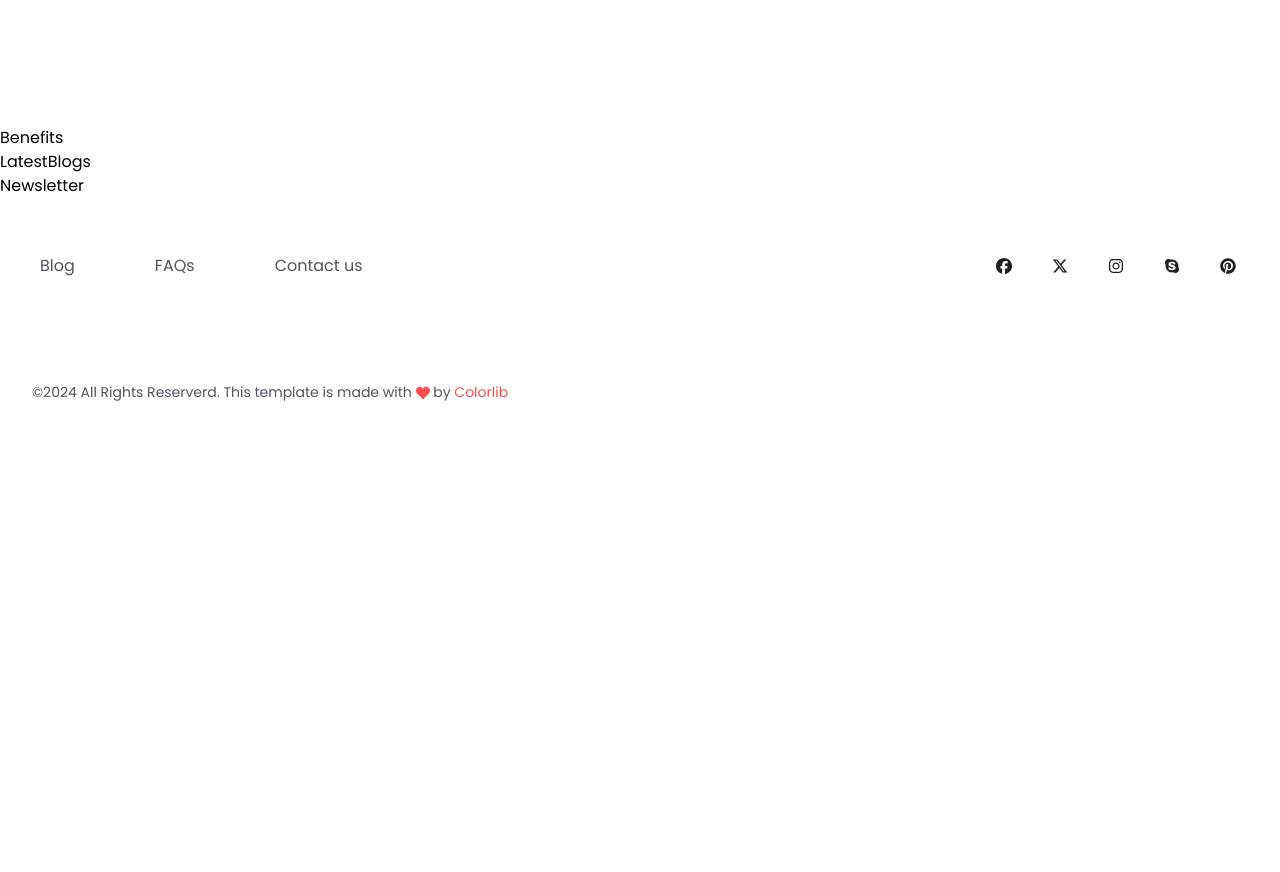
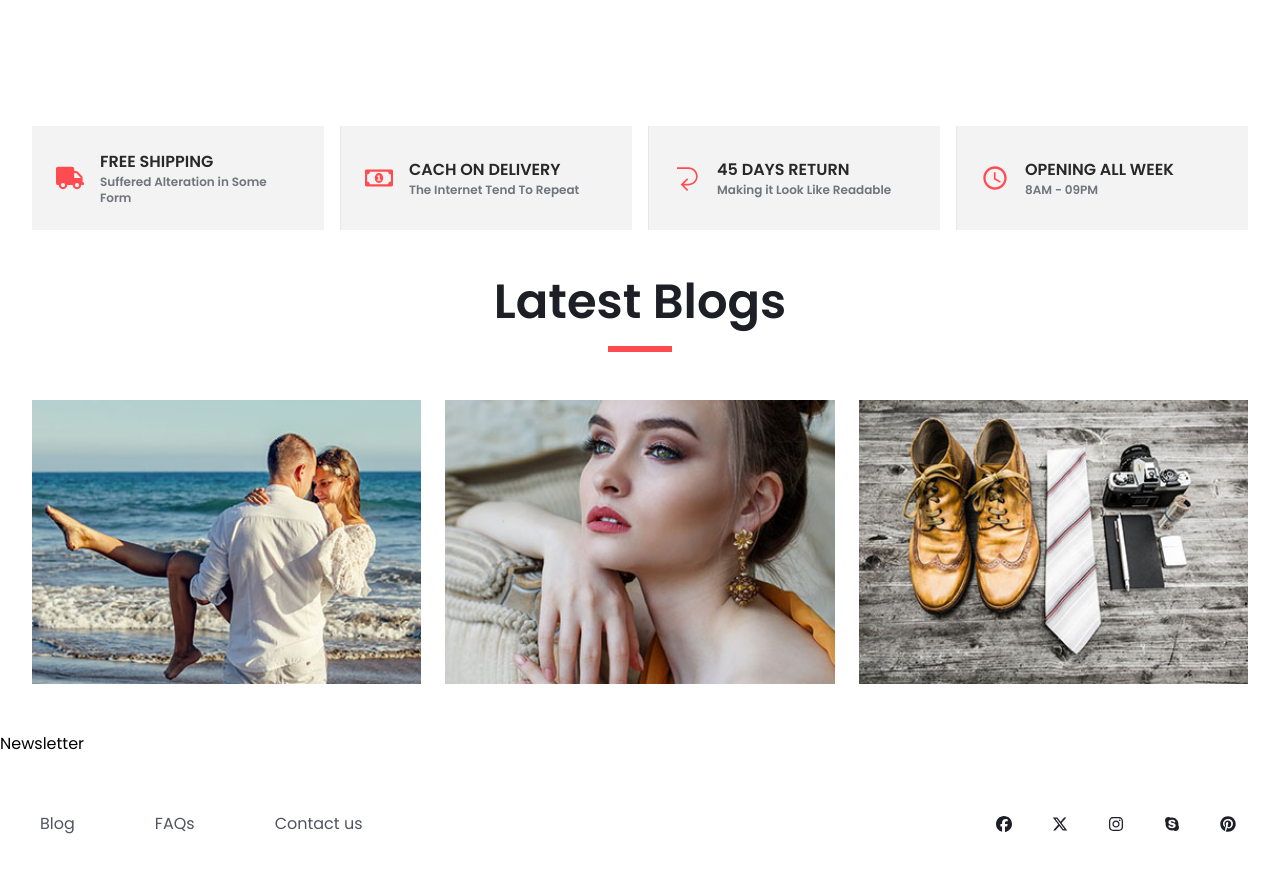
Before and after one commit to TamerlanK/rfe204-coloship, a React (Vite) app: page / in a window 1280 px wide. Shown: the part 3362-4234 px from the top of the page. Before the commit the page ends 3812 px from the top, so only its background shows below. Built offline with nearby package versions, Linux system fonts and the light colour scheme; data requests are answered from the project's data file.

Commit message:
add latest blogs section

```diff
--- a/src/pages/Home/Benefits/index.tsx
+++ b/src/pages/Home/Benefits/index.tsx
@@ -1,5 +1,56 @@
+import Container from "../../../components/Container"
+import { FaTruck, FaRegMoneyBillAlt } from "react-icons/fa"
+import { TfiBackLeft } from "react-icons/tfi"
+import { MdOutlineAccessTime } from "react-icons/md"
+import { IconType } from "react-icons"
+
+interface Benefit {
+  Icon: IconType
+  title: string
+  subtitle: string
+}
+
+const BENEFITS: Benefit[] = [
+  {
+    Icon: FaTruck,
+    title: "free shipping",
+    subtitle: "Suffered Alteration in Some Form",
+  },
+  {
+    Icon: FaRegMoneyBillAlt,
+    title: "cach on delivery",
+    subtitle: "The Internet Tend To Repeat",
+  },
+  {
+    Icon: TfiBackLeft,
+    title: "45 days return",
+    subtitle: "Making it Look Like Readable",
+  },
+  {
+    Icon: MdOutlineAccessTime,
+    title: "opening all week",
+    subtitle: "8AM - 09PM",
+  },
+]
+
 const Benefits = () => {
-  return <div>Benefits</div>
+  return (
+    <Container>
+      <section className="grid grid-cols-1 sm:grid-cols-2 md:grid-cols-4 gap-4 md:gap-y-0 md:divide-x">
+        {BENEFITS.map((benefit, idx) => (
+          <div key={idx} className="flex grow items-center p-6 gap-x-4 bg-ntrl-clr200">
+            <div>
+              <benefit.Icon className="text-primary size-7" />
+            </div>
+            <div className="flex flex-col">
+              <span className="uppercase text-ntrl-clr600 font-semibold">{benefit.title}</span>
+              <span className="text-ntrl-clr500/80 text-xs font-semibold">{benefit.subtitle}</span>
+            </div>
+          </div>
+        ))}
+      </section>
+    </Container>
+  )
 }
 
 export default Benefits
--- a/src/pages/Home/BestSellers/index.tsx
+++ b/src/pages/Home/BestSellers/index.tsx
@@ -27,7 +27,7 @@ const BestSellers = () => {
 
   return (
     <Container>
-      <div className="w-full py-12 md:py-20 space-y-12">
+      <section className="w-full py-12 md:py-20 space-y-12">
         <HeadText>Best Sellers</HeadText>
         <div className="relative group">
           <button
@@ -56,7 +56,7 @@ const BestSellers = () => {
             <FaChevronRight />
           </button>
         </div>
-      </div>
+      </section>
     </Container>
   )
 }
--- a/src/pages/Home/LatestBlogs/index.tsx
+++ b/src/pages/Home/LatestBlogs/index.tsx
@@ -1,5 +1,81 @@
+import Container from "../../../components/Container"
+import HeadText from "../../../components/UI/HeadText"
+
+import blogImg1 from "../../../assets/images/blog_1.jpg"
+import blogImg2 from "../../../assets/images/blog_2.jpg"
+import blogImg3 from "../../../assets/images/blog_3.jpg"
+
+interface Blog {
+  id: number
+  title: string
+  author: string
+  date: string
+  image: string
+  link: string
+}
+
+const blogs: Blog[] = [
+  {
+    id: 1,
+    title: "Here are the trends I see coming this fall",
+    author: "Admin",
+    date: "Dec 01, 2017",
+    image: blogImg1,
+    link: "/blog/1",
+  },
+  {
+    id: 2,
+    title: "Fashion tips for the modern woman",
+    author: "Admin",
+    date: "Nov 15, 2017",
+    image: blogImg2,
+    link: "/blog/2",
+  },
+  {
+    id: 3,
+    title: "The best accessories for every occasion",
+    author: "Admin",
+    date: "Oct 20, 2017",
+    image: blogImg3,
+    link: "/blog/3",
+  },
+]
+
 const LatestBlogs = () => {
-  return <div>LatestBlogs</div>
+  return (
+    <Container>
+      <section className="w-full py-12 space-y-12">
+        <HeadText>Latest Blogs</HeadText>
+        <div className="grid grid-cols-1 sm:grid-cols-2 lg:grid-cols-3 gap-6">
+          {blogs.map((blog) => (
+            <div key={blog.id} className="relative group">
+              <img
+                src={blog.image}
+                alt={blog.title}
+                className="object-cover w-full h-full"
+              />
+              <div className="absolute inset-0 flex items-center justify-center opacity-100 md:opacity-0 md:scale-0 group-hover:opacity-100 group-hover:scale-100 transition-all duration-300">
+                <div className="text-center mx-4 p-4 bg-white bg-opacity-85">
+                  <h3 className="text-lg font-semibold text-ntrl text-balance ">
+                    {blog.title}
+                  </h3>
+                  <p className="text-sm text-ntrl-clr500">
+                    BY {blog.author} | {blog.date}
+                  </p>
+                  <a
+                    href={blog.link}
+                    className="text-primary mt-2 inline-block"
+                  >
+                    Read more
+                  </a>
+                </div>
+              </div>
+            </div>
+          ))}
+        </div>
+      </section>
+    </Container>
+  )
 }
 
 export default LatestBlogs
```
